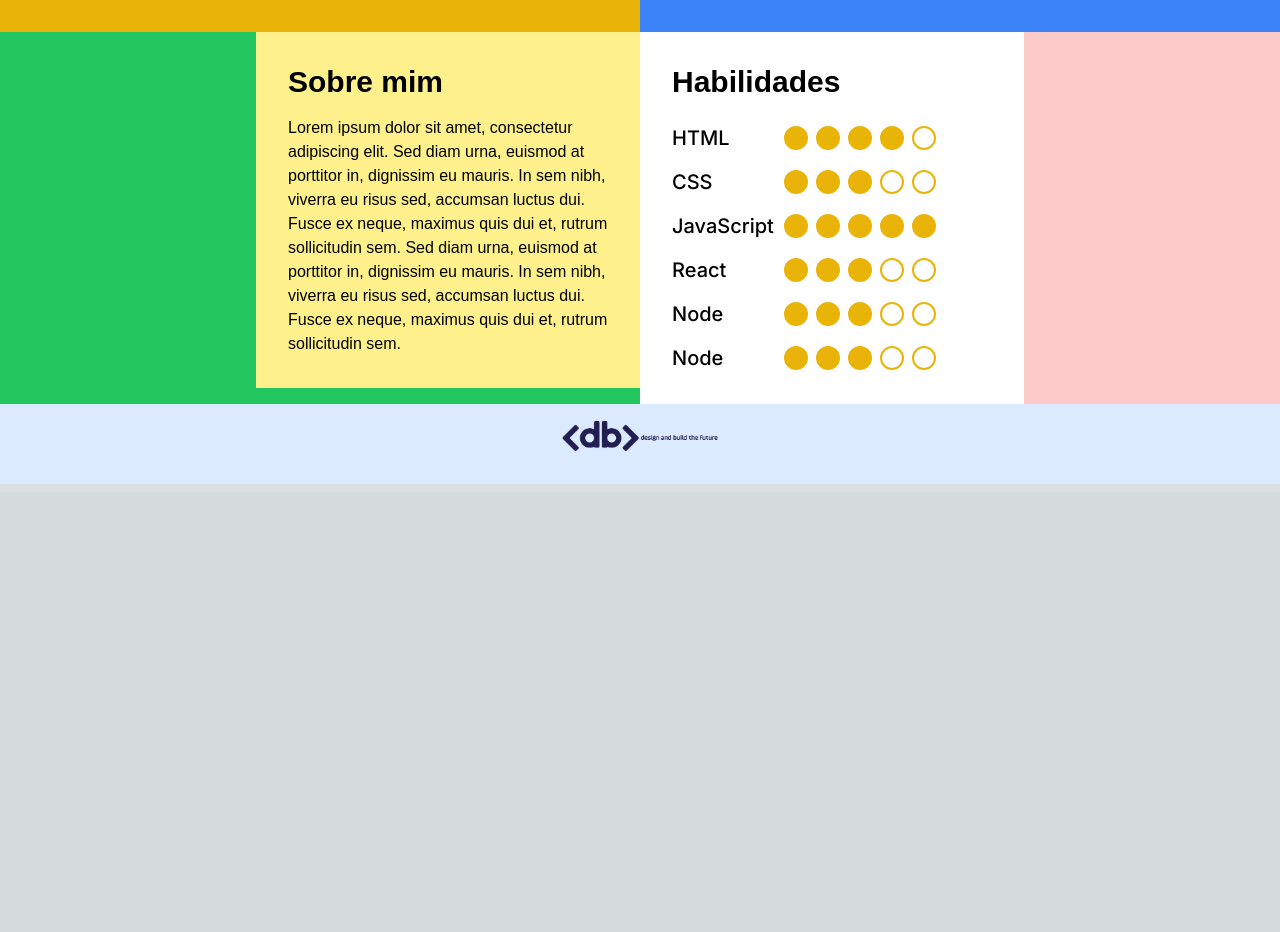
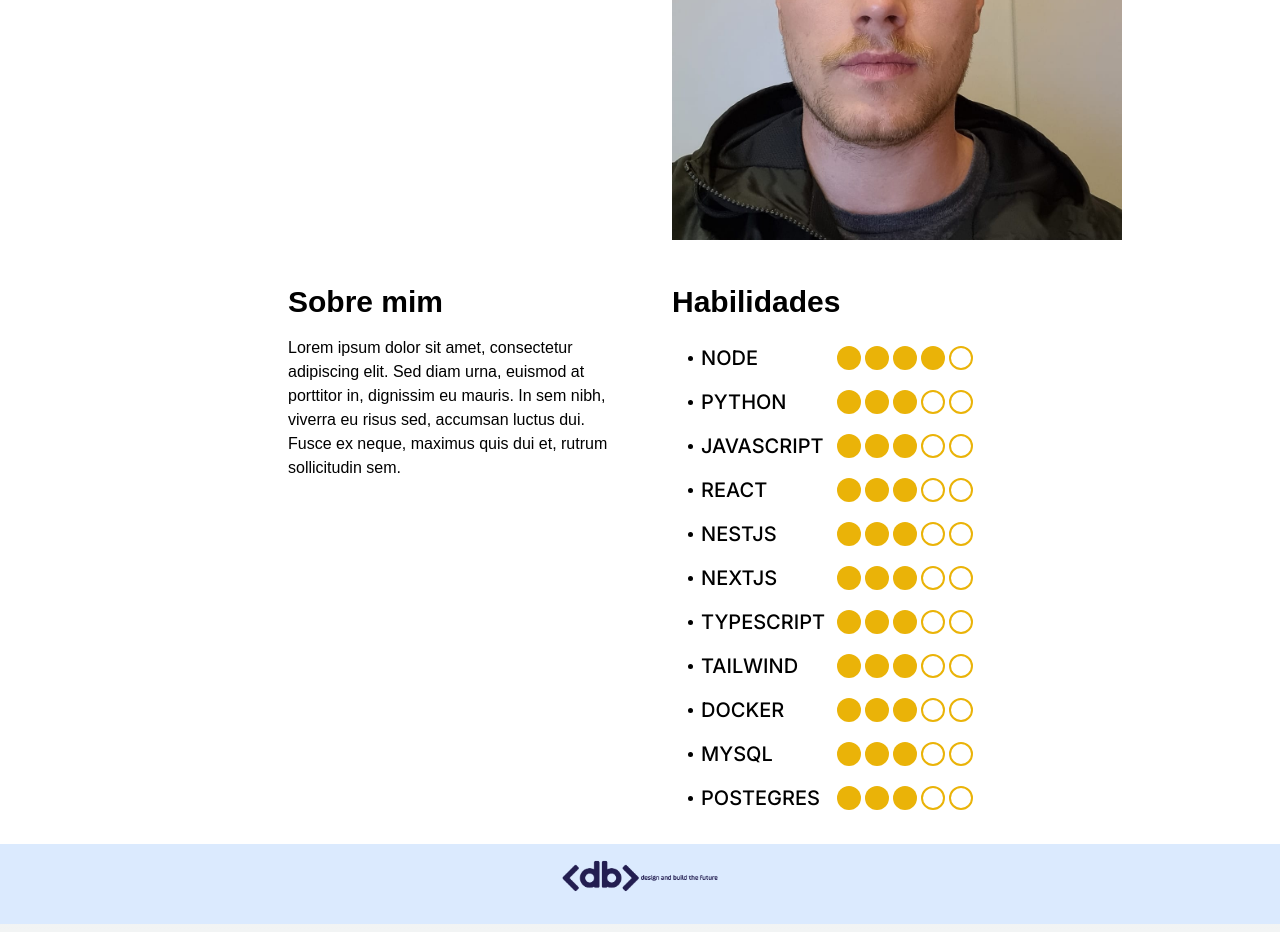
Before and after one commit to Nicolasmoss92/portifolio_nicolas, a Next.js app: page /home in a window 1280 px wide. Shown: the part 420-1352 px from the top of the page. Before the commit the page ends 912 px from the top, so only its background shows below. Built offline with nearby package versions, Linux system fonts and the light colour scheme.

Commit message:
feat: formatação

```diff
--- a/src/app/home/page.tsx
+++ b/src/app/home/page.tsx
@@ -10,10 +10,9 @@ export default function Home() {
 
       <main>
         <div className="grid grid-flow-row-dense grid-cols-1 md:grid-cols-2 grid-rows-2">
-
           {/* Texto "Olá, meu nome é" com Poppins Bold */}
-          <div className="bg-yellow-500">
-            <div className="bg-white p-8 md:ml-32 lg:ml-64">
+          <div className="bg-white">
+            <div className="bg-white p-8 md:ml-32 lg:ml-64 mt-16">
               <div>
                 <p className="text-lg font-bold text-gray-700" style={{ fontFamily: "Poppins, sans-serif" }}>
                   Olá, meu nome é
@@ -32,46 +31,55 @@ export default function Home() {
             </div>
           </div>
 
-          <div className="bg-blue-500">
-            <div className="mx-auto ml-0 mt-6 w-56 h-58">
+          {/* Imagem de perfil */}
+          <div className="bg-white flex justify-left items-left">
+            <div className="mt-20 ml-8">
               <img
                 src="/nicolasPerfil.jpeg"
                 alt="Foto de perfil"
-                className="object-cover w-full h-full"
+                className="object-cover"
+                style={{ width: '450px', height: '500px' }}
               />
             </div>
           </div>
 
-          <div className="bg-green-500">
-            <div className="bg-yellow-200 p-8 md:ml-32 lg:ml-64">
-              <div>
-                <h2 className="text-3xl font-bold mb-4" style={{ fontFamily: "Poppins, sans-serif" }}>Sobre mim</h2>
+          {/* Sobre mim */}
+          <div className="bg-white">
+            <div className="bg-white p-8 md:ml-32 lg:ml-64">
+              <h2 className="text-3xl font-bold mb-4" style={{ fontFamily: "Poppins, sans-serif" }}>
+                Sobre mim
+              </h2>
               <p style={{ fontFamily: "Roboto Flex, sans-serif" }}>
                 Lorem ipsum dolor sit amet, consectetur adipiscing elit. Sed diam urna,
                 euismod at porttitor in, dignissim eu mauris. In sem nibh, viverra eu risus sed,
                 accumsan luctus dui. Fusce ex neque, maximus quis dui et, rutrum sollicitudin sem.
-                  Sed diam urna, euismod at porttitor in, dignissim eu mauris. In sem nibh, viverra eu
-                  risus sed, accumsan luctus dui. Fusce ex neque, maximus quis dui et, rutrum sollicitudin sem.
               </p>
             </div>
           </div>
-          </div>
 
-          <div className="bg-red-500">
-            <div className="bg-red-200" >
+          {/* Habilidades */}
+          <div className="bg-white">
+            <div className="bg-white">
               <div className="bg-white p-8 md:mr-32 lg:mr-64">
                 {/* Título Habilidades */}
                 <h2 className="text-3xl font-bold mb-6" style={{ fontFamily: "Poppins, sans-serif" }}>
                   Habilidades
                 </h2>
 
-                {/* Lista de habilidades */}
+                <div className="ml-4 mt-2">
                   <ul className="space-y-4">
-                  {/* HTML */}
+                    {/* NODE */}
                     <li className="flex items-center">
-                    <p className="text-xl font-medium mr-4 w-24">HTML</p>
-                    <div className="flex space-x-2">
-                      {/* Círculos preenchidos */}
+                      <span style={{
+                        display: 'inline-block',
+                        width: '5px',
+                        height: '5px',
+                        backgroundColor: 'black',
+                        borderRadius: '50%',
+                        marginRight: '8px',
+                      }}></span>
+                      <p className="text-xl font-medium mr-4 w-24">NODE</p>
+                      <div className="flex space-x-1 ml-6">
                         <div className="w-6 h-6 bg-yellow-500 rounded-full"></div>
                         <div className="w-6 h-6 bg-yellow-500 rounded-full"></div>
                         <div className="w-6 h-6 bg-yellow-500 rounded-full"></div>
@@ -80,46 +88,19 @@ export default function Home() {
                       </div>
                     </li>
 
-                  {/* CSS */}
+                    {/* Outros itens de habilidades seguem o mesmo padrão */}
+                    {/* PYTHON */}
                     <li className="flex items-center">
-                    <p className="text-xl font-medium mr-4 w-24">CSS</p>
-                    <div className="flex space-x-2">
-                      <div className="w-6 h-6 bg-yellow-500 rounded-full"></div>
-                      <div className="w-6 h-6 bg-yellow-500 rounded-full"></div>
-                      <div className="w-6 h-6 bg-yellow-500 rounded-full"></div>
-                      <div className="w-6 h-6 border-2 border-yellow-500 rounded-full"></div>
-                      <div className="w-6 h-6 border-2 border-yellow-500 rounded-full"></div>
-                    </div>
-                  </li>
-
-                  {/* JavaScript */}
-                  <li className="flex items-center">
-                    <p className="text-xl font-medium mr-4 w-24">JavaScript</p>
-                    <div className="flex space-x-2">
-                      <div className="w-6 h-6 bg-yellow-500 rounded-full"></div>
-                      <div className="w-6 h-6 bg-yellow-500 rounded-full"></div>
-                      <div className="w-6 h-6 bg-yellow-500 rounded-full"></div>
-                      <div className="w-6 h-6 bg-yellow-500 rounded-full"></div>
-                      <div className="w-6 h-6 bg-yellow-500 rounded-full"></div>
-                    </div>
-                  </li>
-
-                  {/* React */}
-                  <li className="flex items-center">
-                    <p className="text-xl font-medium mr-4 w-24">React</p>
-                    <div className="flex space-x-2">
-                      <div className="w-6 h-6 bg-yellow-500 rounded-full"></div>
-                      <div className="w-6 h-6 bg-yellow-500 rounded-full"></div>
-                      <div className="w-6 h-6 bg-yellow-500 rounded-full"></div>
-                      <div className="w-6 h-6 border-2 border-yellow-500 rounded-full"></div>
-                      <div className="w-6 h-6 border-2 border-yellow-500 rounded-full"></div>
-                    </div>
-                  </li>
-
-                  {/* Node */}
-                  <li className="flex items-center">
-                    <p className="text-xl font-medium mr-4 w-24">Node</p>
-                    <div className="flex space-x-2">
+                      <span style={{
+                        display: 'inline-block',
+                        width: '5px',
+                        height: '5px',
+                        backgroundColor: 'black',
+                        borderRadius: '50%',
+                        marginRight: '8px',
+                      }}></span>
+                      <p className="text-xl font-medium mr-4 w-24">PYTHON</p>
+                      <div className="flex space-x-1 ml-6">
                         <div className="w-6 h-6 bg-yellow-500 rounded-full"></div>
                         <div className="w-6 h-6 bg-yellow-500 rounded-full"></div>
                         <div className="w-6 h-6 bg-yellow-500 rounded-full"></div>
@@ -128,8 +109,16 @@ export default function Home() {
                       </div>
                     </li>
                     <li className="flex items-center">
-                    <p className="text-xl font-medium mr-4 w-24">Node</p>
-                    <div className="flex space-x-2">
+                      <span style={{
+                        display: 'inline-block',
+                        width: '5px',
+                        height: '5px',
+                        backgroundColor: 'black',
+                        borderRadius: '50%',
+                        marginRight: '8px',
+                      }}></span>
+                      <p className="text-xl font-medium mr-4 w-24">JAVASCRIPT</p>
+                      <div className="flex space-x-1 ml-6">
                         <div className="w-6 h-6 bg-yellow-500 rounded-full"></div>
                         <div className="w-6 h-6 bg-yellow-500 rounded-full"></div>
                         <div className="w-6 h-6 bg-yellow-500 rounded-full"></div>
@@ -137,7 +126,154 @@ export default function Home() {
                         <div className="w-6 h-6 border-2 border-yellow-500 rounded-full"></div>
                       </div>
                     </li>
+                    <li className="flex items-center">
+                      <span style={{
+                        display: 'inline-block',
+                        width: '5px',
+                        height: '5px',
+                        backgroundColor: 'black',
+                        borderRadius: '50%',
+                        marginRight: '8px',
+                      }}></span>
+                      <p className="text-xl font-medium mr-4 w-24">REACT</p>
+                      <div className="flex space-x-1 ml-6">
+                        <div className="w-6 h-6 bg-yellow-500 rounded-full"></div>
+                        <div className="w-6 h-6 bg-yellow-500 rounded-full"></div>
+                        <div className="w-6 h-6 bg-yellow-500 rounded-full"></div>
+                        <div className="w-6 h-6 border-2 border-yellow-500 rounded-full"></div>
+                        <div className="w-6 h-6 border-2 border-yellow-500 rounded-full"></div>
+                      </div>
+                    </li>
+                    <li className="flex items-center">
+                      <span style={{
+                        display: 'inline-block',
+                        width: '5px',
+                        height: '5px',
+                        backgroundColor: 'black',
+                        borderRadius: '50%',
+                        marginRight: '8px',
+                      }}></span>
+                      <p className="text-xl font-medium mr-4 w-24">NESTJS</p>
+                      <div className="flex space-x-1 ml-6">
+                        <div className="w-6 h-6 bg-yellow-500 rounded-full"></div>
+                        <div className="w-6 h-6 bg-yellow-500 rounded-full"></div>
+                        <div className="w-6 h-6 bg-yellow-500 rounded-full"></div>
+                        <div className="w-6 h-6 border-2 border-yellow-500 rounded-full"></div>
+                        <div className="w-6 h-6 border-2 border-yellow-500 rounded-full"></div>
+                      </div>
+                    </li>
+                    <li className="flex items-center">
+                      <span style={{
+                        display: 'inline-block',
+                        width: '5px',
+                        height: '5px',
+                        backgroundColor: 'black',
+                        borderRadius: '50%',
+                        marginRight: '8px',
+                      }}></span>
+                      <p className="text-xl font-medium mr-4 w-24">NEXTJS</p>
+                      <div className="flex space-x-1 ml-6">
+                        <div className="w-6 h-6 bg-yellow-500 rounded-full"></div>
+                        <div className="w-6 h-6 bg-yellow-500 rounded-full"></div>
+                        <div className="w-6 h-6 bg-yellow-500 rounded-full"></div>
+                        <div className="w-6 h-6 border-2 border-yellow-500 rounded-full"></div>
+                        <div className="w-6 h-6 border-2 border-yellow-500 rounded-full"></div>
+                      </div>
+                    </li>
+                    <li className="flex items-center">
+                      <span style={{
+                        display: 'inline-block',
+                        width: '5px',
+                        height: '5px',
+                        backgroundColor: 'black',
+                        borderRadius: '50%',
+                        marginRight: '8px',
+                      }}></span>
+                      <p className="text-xl font-medium mr-4 w-24">TYPESCRIPT</p>
+                      <div className="flex space-x-1 ml-6">
+                        <div className="w-6 h-6 bg-yellow-500 rounded-full"></div>
+                        <div className="w-6 h-6 bg-yellow-500 rounded-full"></div>
+                        <div className="w-6 h-6 bg-yellow-500 rounded-full"></div>
+                        <div className="w-6 h-6 border-2 border-yellow-500 rounded-full"></div>
+                        <div className="w-6 h-6 border-2 border-yellow-500 rounded-full"></div>
+                      </div>
+                    </li>
+                    <li className="flex items-center">
+                      <span style={{
+                        display: 'inline-block',
+                        width: '5px',
+                        height: '5px',
+                        backgroundColor: 'black',
+                        borderRadius: '50%',
+                        marginRight: '8px',
+                      }}></span>
+                      <p className="text-xl font-medium mr-4 w-24">TAILWIND</p>
+                      <div className="flex space-x-1 ml-6">
+                        <div className="w-6 h-6 bg-yellow-500 rounded-full"></div>
+                        <div className="w-6 h-6 bg-yellow-500 rounded-full"></div>
+                        <div className="w-6 h-6 bg-yellow-500 rounded-full"></div>
+                        <div className="w-6 h-6 border-2 border-yellow-500 rounded-full"></div>
+                        <div className="w-6 h-6 border-2 border-yellow-500 rounded-full"></div>
+                      </div>
+                    </li>
+                    <li className="flex items-center">
+                      <span style={{
+                        display: 'inline-block',
+                        width: '5px',
+                        height: '5px',
+                        backgroundColor: 'black',
+                        borderRadius: '50%',
+                        marginRight: '8px',
+                      }}></span>
+                      <p className="text-xl font-medium mr-4 w-24">DOCKER</p>
+                      <div className="flex space-x-1 ml-6">
+                        <div className="w-6 h-6 bg-yellow-500 rounded-full"></div>
+                        <div className="w-6 h-6 bg-yellow-500 rounded-full"></div>
+                        <div className="w-6 h-6 bg-yellow-500 rounded-full"></div>
+                        <div className="w-6 h-6 border-2 border-yellow-500 rounded-full"></div>
+                        <div className="w-6 h-6 border-2 border-yellow-500 rounded-full"></div>
+                      </div>
+                    </li>
+                    <li className="flex items-center">
+                      <span style={{
+                        display: 'inline-block',
+                        width: '5px',
+                        height: '5px',
+                        backgroundColor: 'black',
+                        borderRadius: '50%',
+                        marginRight: '8px',
+                      }}></span>
+                      <p className="text-xl font-medium mr-4 w-24">MYSQL</p>
+                      <div className="flex space-x-1 ml-6">
+                        <div className="w-6 h-6 bg-yellow-500 rounded-full"></div>
+                        <div className="w-6 h-6 bg-yellow-500 rounded-full"></div>
+                        <div className="w-6 h-6 bg-yellow-500 rounded-full"></div>
+                        <div className="w-6 h-6 border-2 border-yellow-500 rounded-full"></div>
+                        <div className="w-6 h-6 border-2 border-yellow-500 rounded-full"></div>
+                      </div>
+                    </li>
+                    <li className="flex items-center">
+                      <span style={{
+                        display: 'inline-block',
+                        width: '5px',
+                        height: '5px',
+                        backgroundColor: 'black',
+                        borderRadius: '50%',
+                        marginRight: '8px',
+                      }}></span>
+                      <p className="text-xl font-medium mr-4 w-24">POSTEGRES</p>
+                      <div className="flex space-x-1 ml-6">
+                        <div className="w-6 h-6 bg-yellow-500 rounded-full"></div>
+                        <div className="w-6 h-6 bg-yellow-500 rounded-full"></div>
+                        <div className="w-6 h-6 bg-yellow-500 rounded-full"></div>
+                        <div className="w-6 h-6 border-2 border-yellow-500 rounded-full"></div>
+                        <div className="w-6 h-6 border-2 border-yellow-500 rounded-full"></div>
+                      </div>
+                    </li>
+                    {/* Continuar com os demais itens */}
+                    {/* ... */}
                   </ul>
+                </div>
               </div>
             </div>
           </div>
```
Lines whose indentation alone changed are shown as unchanged.
